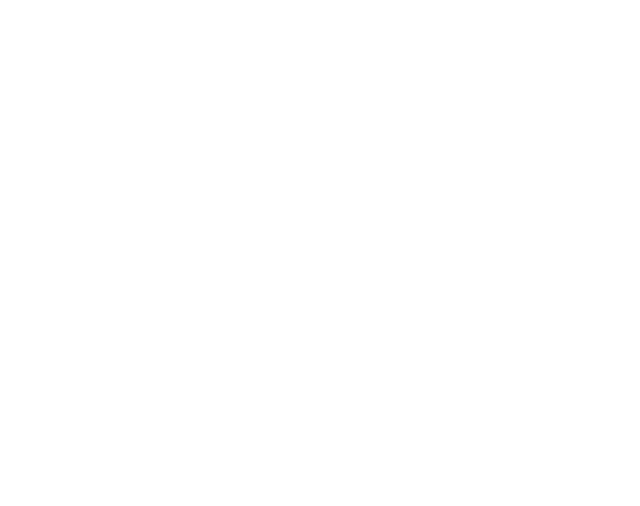
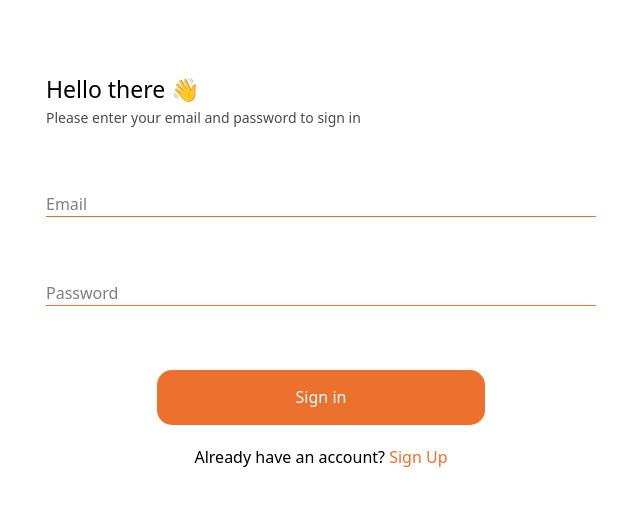
Before and after one commit to kelvinjones1234/slant, a React (Vite) app: page /login in a window 1280 px wide. Shown: the top 506 px of the page, without its empty margins (319-959 px from the left). Built offline with nearby package versions, Linux system fonts and the light colour scheme.

Commit message:
add login page

```diff
--- a/src/pages/LoginPage.jsx
+++ b/src/pages/LoginPage.jsx
@@ -1,9 +1,44 @@
 import React from "react";
+import ButtonOne from "../components/ButtonOne";
 
 const LoginPage = () => {
-  return <div className="bg-white">
-
-  </div>;
+  return (
+    <div className="bg-white flex justify-center h-screen max-w-[550px] mx-auto">
+      <div className="mt-[9vh]">
+        <h1 className="font-[500] text-[23px]">Hello there 👋</h1>
+        <p className="text-[14px] font-[400] opacity-70">
+          Please enter your email and password to sign in
+        </p>
+        <form action="">
+          <div className="relative mt-[8vh] border-b-[1px] border-primary">
+            <input
+              type="text"
+              className="text-[15px] font-[500] outline-none w-[70vw] max-w-[550px] form__input"
+              required="required"
+            />
+            <span className="absolute left-0 opacity-50 pointer-events-none transition-transform duration-500">
+              Email
+            </span>
+          </div>
+          <div className="relative my-[8vh] border-b-[1px] border-primary">
+            <input
+              type="password"
+              className="text-[15px] font-[500] outline-none w-[70vw] max-w-[550px] form__input"
+              required="required"
+            />
+            <span className="absolute left-0 opacity-50 pointer-events-none transition-transform duration-500">
+              Password
+            </span>
+          </div>
+          <ButtonOne label="Sign in" />
+          <p className="text-center text-primarys mt-[2.5vh]">
+            Already have an account?{" "}
+            <span className="text-primary">Sign Up</span>
+          </p>
+        </form>
+      </div>
+    </div>
+  );
 };
 
 export default LoginPage;
--- a/src/pages/RegisterPage.jsx
+++ b/src/pages/RegisterPage.jsx
@@ -6,14 +6,14 @@ const RegisterPage = () => {
     <div className="bg-white flex justify-center h-screen max-w-[640px] mx-auto">
       <div className="mt-[9vh]">
         <h1 className="font-[500] text-[23px]">Create Account</h1>
-        <p className="text-[14px] font-[400] opacity-70 mt-[]">
+        <p className="text-[14px] font-[400] opacity-70">
           Enter your name and password
         </p>
         <form action="">
           <div className="relative mt-[8vh] border-b-[1px] border-primary">
             <input
               type="text"
-              className="text-[15px] font-[500] outline-none w-[70vw] form__input"
+              className="text-[15px] font-[500] outline-none w-[70vw] max-w-[550px] form__input"
               required="required"
             />
             <span className="absolute left-0 opacity-50 pointer-events-none transition-transform duration-500">
@@ -23,7 +23,7 @@ const RegisterPage = () => {
           <div className="relative mt-[8vh] border-b-[1px] border-primary">
             <input
               type="text"
-              className="text-[15px] font-[500] outline-none w-[70vw] form__input "
+              className="text-[15px] font-[500] outline-none w-[70vw] max-w-[550px] form__input "
               required="required"
             />
             <span className="absolute left-0 opacity-50 pointer-events-none transition-transform duration-500">
@@ -33,7 +33,7 @@ const RegisterPage = () => {
           <div className="relative mt-[8vh] border-b-[1px] border-primary">
             <input
               type="password"
-              className="text-[15px] font-[500] outline-none w-[70vw] form__input"
+              className="text-[15px] font-[500] outline-none w-[70vw] max-w-[550px] form__input"
               required="required"
             />
             <span className="absolute left-0 opacity-50 pointer-events-none transition-transform duration-500">
```
